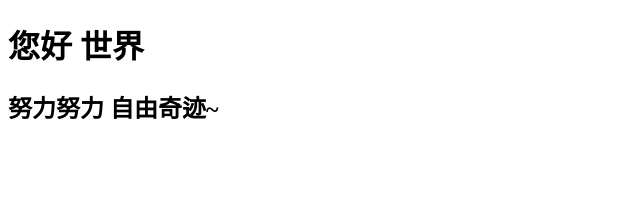
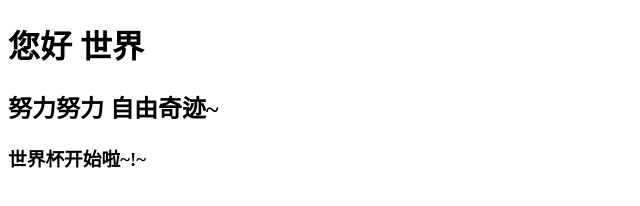
Before and after one commit to gitdaodao/newgitdemo, a plain HTML site: page index.html in a window 1280 px wide. Shown: the whole page, without its empty margins (0-640 px from the left). Drawn offline with Linux system fonts and the light colour scheme.

Commit message:
世界杯

```diff
--- a/index.html
+++ b/index.html
@@ -9,5 +9,6 @@
 <body>
 	<h1>您好 世界</h1>
 	<h2>努力努力 自由奇迹~</h2>
+	<h3>世界杯开始啦~!~</h3>
 </body>
 </html>
```
